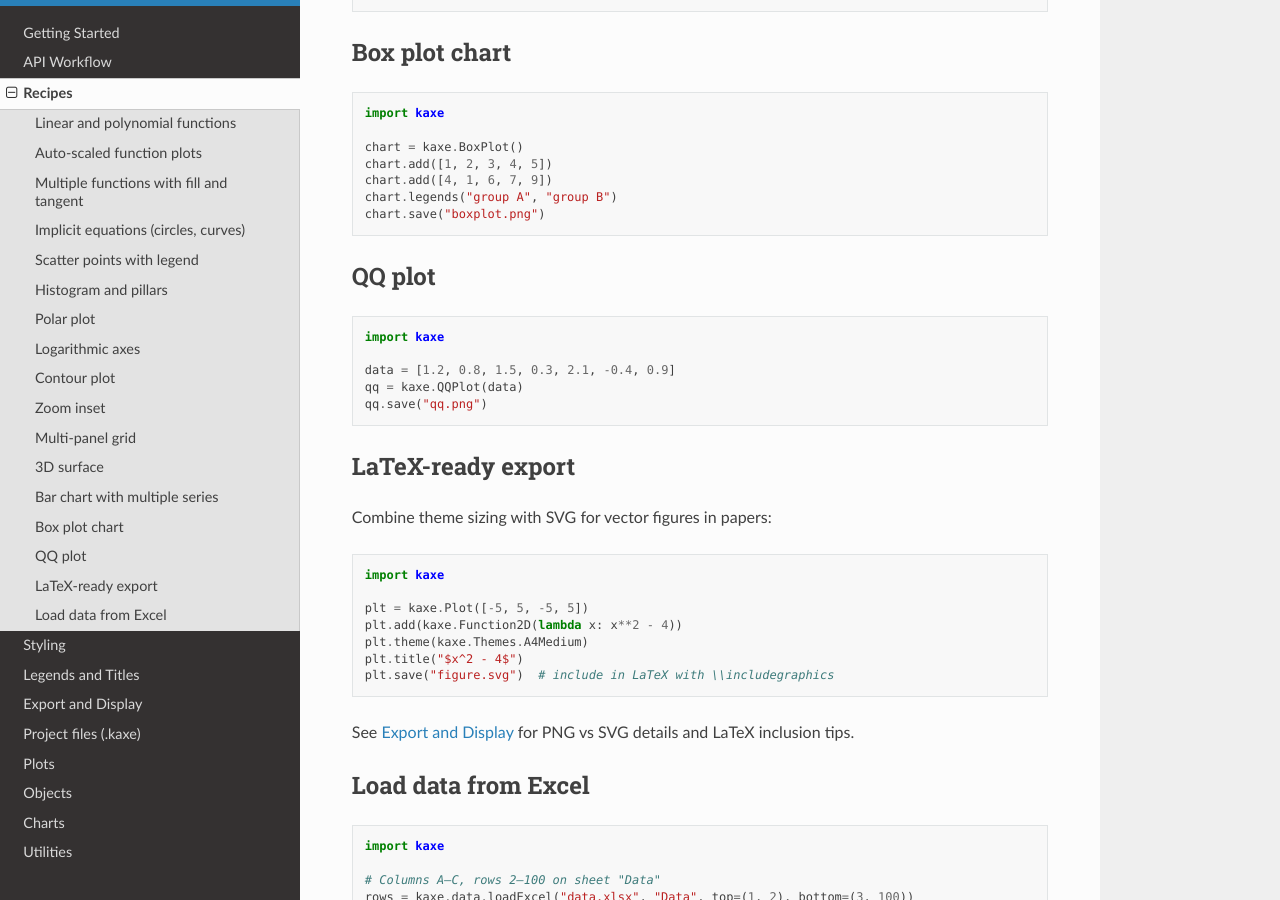
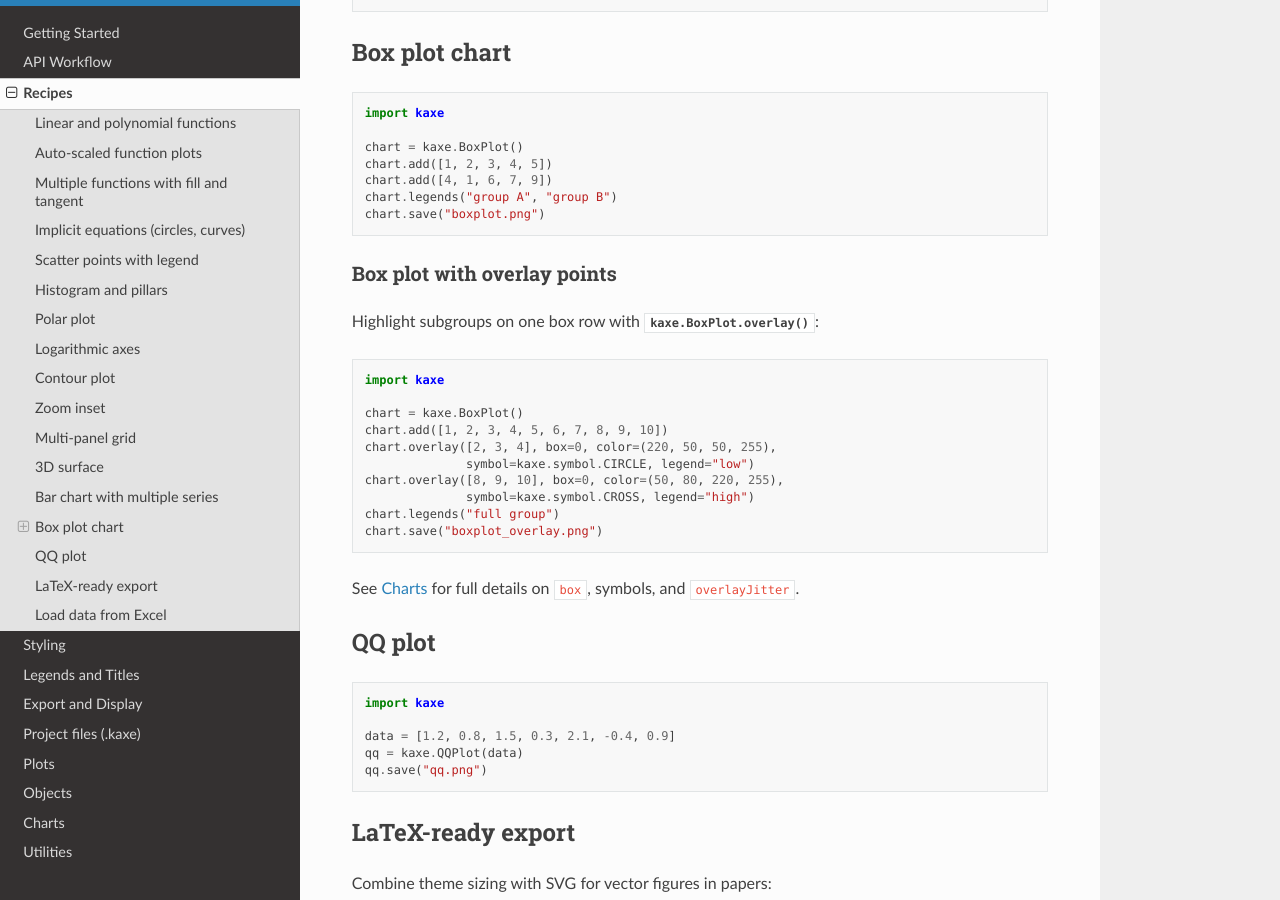
Before and after one commit to valteryde/kaxe, a Sphinx documentation site: the page built from docs/pages/recipes.rst, in a window 1280 px wide and 900 px high, scrolled down 3602 px. Built offline with Sphinx 7.4.7 and the Read the Docs theme 3.1.0, drawn with Linux system fonts in a browser that asks for light colours.

Commit message:
Document BoxPlot overlay points in charts, recipes, and legends docs.

```diff
--- a/docs/pages/recipes.rst
+++ b/docs/pages/recipes.rst
@@ -214,6 +214,26 @@ Box plot chart
    chart.legends("group A", "group B")
    chart.save("boxplot.png")
 
+Box plot with overlay points
+~~~~~~~~~~~~~~~~~~~~~~~~~~~~
+
+Highlight subgroups on one box row with :meth:`kaxe.BoxPlot.overlay`:
+
+.. code-block:: python
+
+   import kaxe
+
+   chart = kaxe.BoxPlot()
+   chart.add([1, 2, 3, 4, 5, 6, 7, 8, 9, 10])
+   chart.overlay([2, 3, 4], box=0, color=(220, 50, 50, 255),
+                 symbol=kaxe.symbol.CIRCLE, legend="low")
+   chart.overlay([8, 9, 10], box=0, color=(50, 80, 220, 255),
+                 symbol=kaxe.symbol.CROSS, legend="high")
+   chart.legends("full group")
+   chart.save("boxplot_overlay.png")
+
+See :doc:`charts` for full details on ``box``, symbols, and ``overlayJitter``.
+
 QQ plot
 -------
 
```
Also changed, not shown: docs/pages/charts.rst (+47 -0 lines), docs/pages/legends_and_titles.rst (+12 -0 lines).
